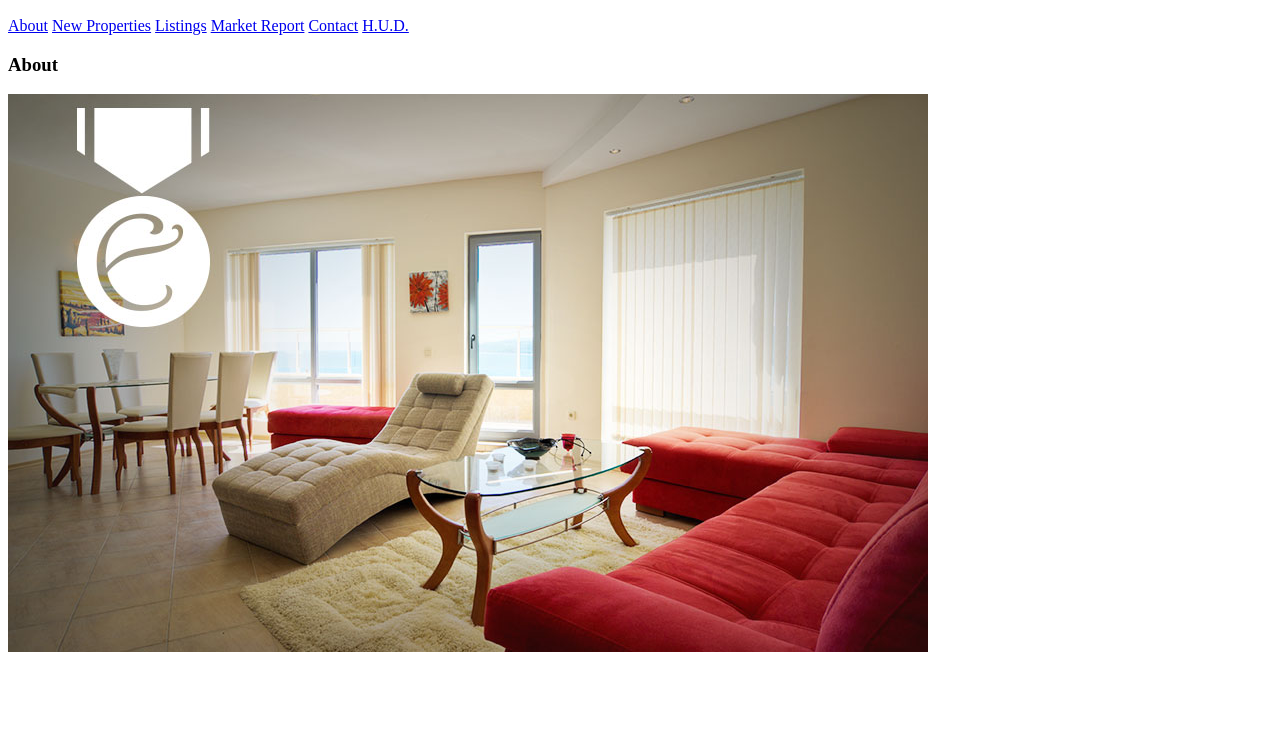
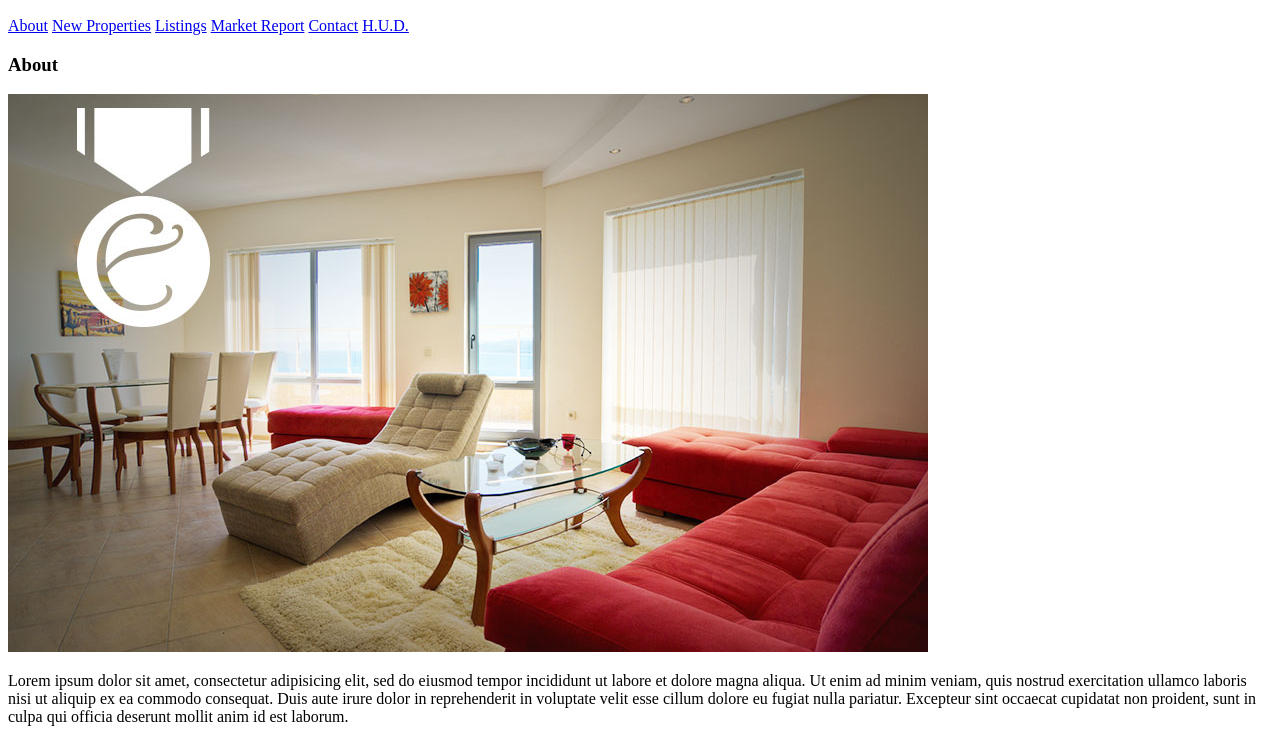
Before and after one commit to CFaught/exceptional-realty, a plain HTML site: page index.html in a window 1280 px wide. Shown: the part 110-852 px from the top of the page. Before the commit the page ends 800 px from the top, so only its background shows below. Drawn offline with Linux system fonts and the light colour scheme.

Commit message:
add main pages, text content, image, and links

```diff
--- a/index.html
+++ b/index.html
@@ -21,5 +21,9 @@
 
     <!-- image -->
     <img src="images/intro-pic.jpg" alt="Living Room" title="Welcome to my Living Room" />
+    <br>
+    <p>
+      Lorem ipsum dolor sit amet, consectetur adipisicing elit, sed do eiusmod tempor incididunt ut labore et dolore magna aliqua. Ut enim ad minim veniam, quis nostrud exercitation ullamco laboris nisi ut aliquip ex ea commodo consequat. Duis aute irure dolor in reprehenderit in voluptate velit esse cillum dolore eu fugiat nulla pariatur. Excepteur sint occaecat cupidatat non proident, sunt in culpa qui officia deserunt mollit anim id est laborum.
+    </p>
   </body>
 </html>
```
